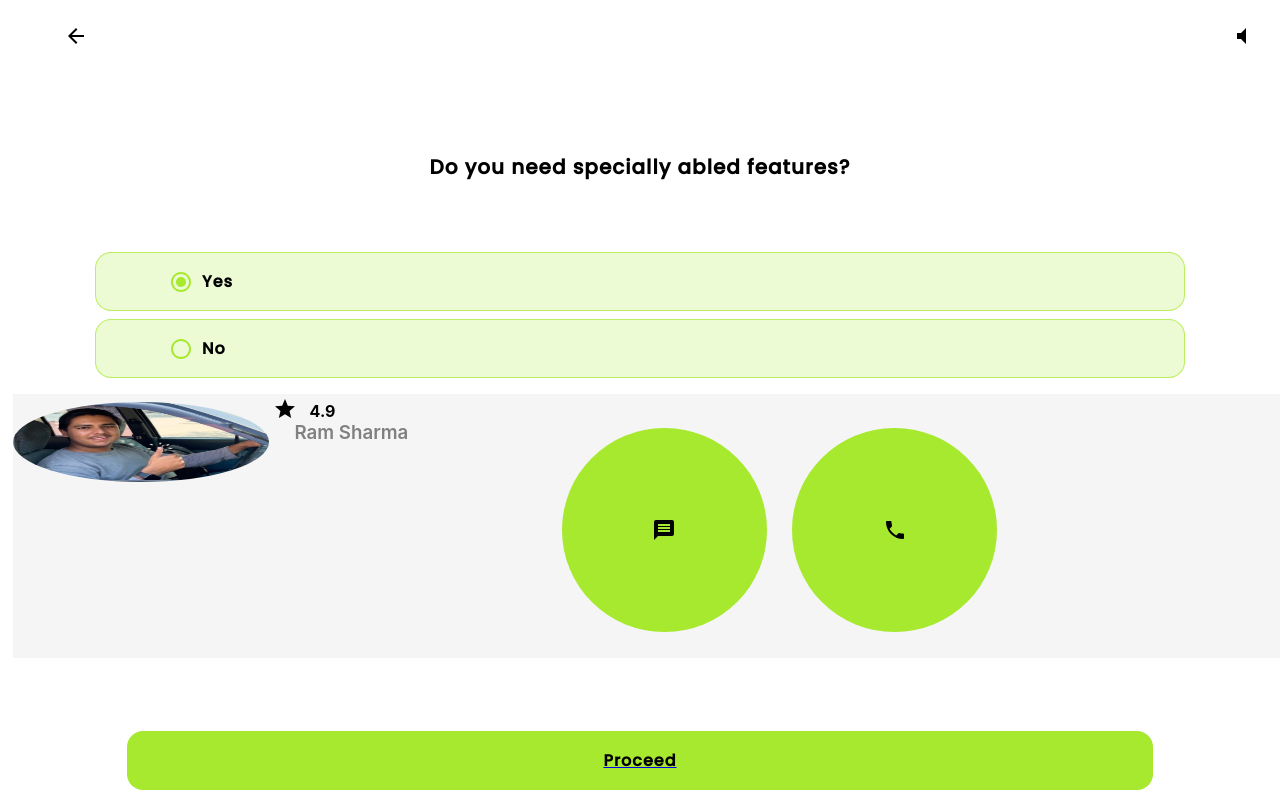
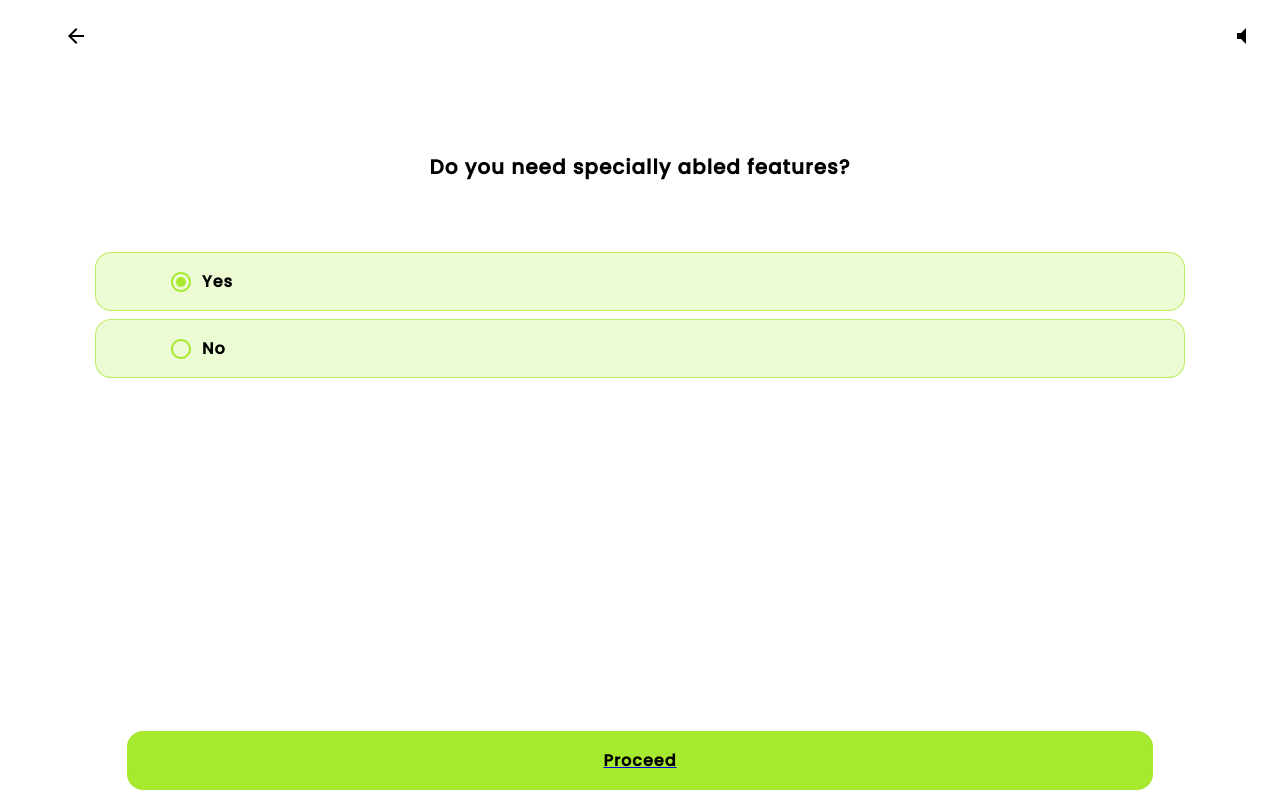
Before and after one commit to prateekrusta/InDrivePal, a React (Create React App) app in the folder Client/: page /onboarding/page-1 in a window 1280 px wide. Built offline with nearby package versions, Linux system fonts and the light colour scheme.

Commit message:
driver added to rider

```diff
--- a/Client/src/components/onboarding/onboarding1.js
+++ b/Client/src/components/onboarding/onboarding1.js
@@ -6,7 +6,6 @@ import ArrowBackIcon from "@mui/icons-material/ArrowBack";
 import VolumeMuteIcon from "@mui/icons-material/VolumeMute";
 import VolumeOffIcon from "@mui/icons-material/VolumeOff";
 import Radio from "@mui/material/Radio";
-import Driver from '../ride/driver';
 
 const Onboarding1 = (props) => {
   const [selectedValue, setSelectedValue] = useState("a");
@@ -87,7 +86,6 @@ const Onboarding1 = (props) => {
           </div>
         </div>
       </center>
-      <Driver />
       <div className="btn">
         <NavLink to="/onboarding/page-2">
           <center>
```
